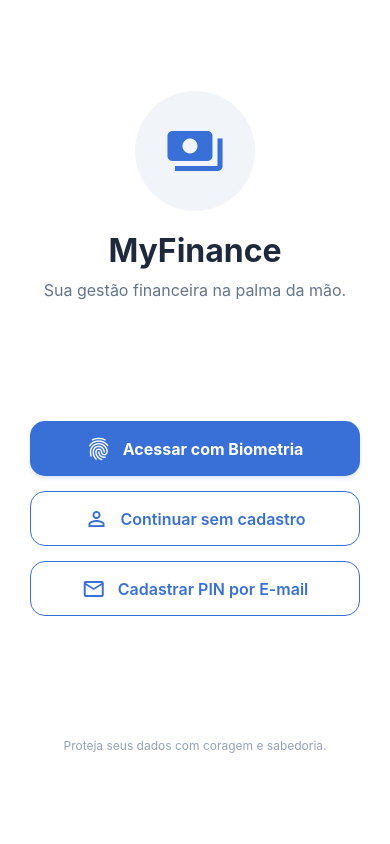
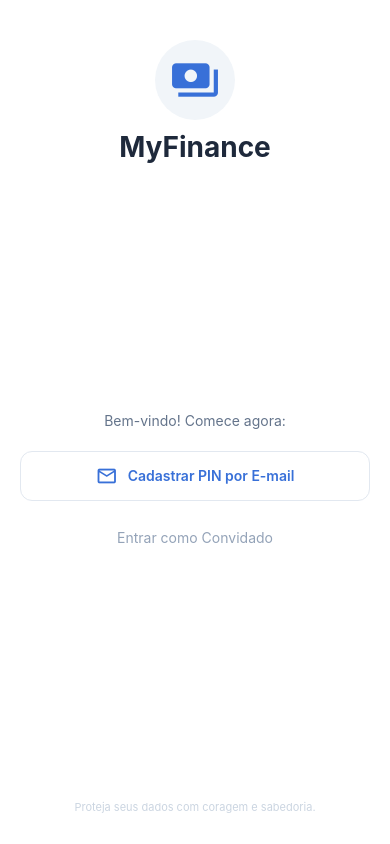
Before and after one commit to KleberSilvaKLOS/account-control-app, a React Native app: screen /Login in a window 390 px wide. Built offline with nearby package versions, Linux system fonts and the light colour scheme.

Commit message:
feat: enhance login flow with PIN verification and update UI components

```diff
--- a/App.js
+++ b/App.js
@@ -133,7 +133,10 @@ export default function App() {
   async function checkLogin() {
     try {
       const logged = await AsyncStorage.getItem('@myfinance:logged');
-        setIsLogged(logged === 'true');
+      const savedPin = await AsyncStorage.getItem('@myfinance:pin');
+
+      // Se tiver logado e tiver PIN, vai direto para a Home ou pede PIN
+      setIsLogged(logged === 'true' && savedPin !== null);
         } catch (e) {
           setIsLogged(false);
         }
--- a/src/screens/auth/pinCreate.tsx
+++ b/src/screens/auth/pinCreate.tsx
@@ -5,6 +5,8 @@ import {
 } from 'react-native';
 import { MaterialIcons, Ionicons } from '@expo/vector-icons';
 import AsyncStorage from '@react-native-async-storage/async-storage';
+
+
 
 export default function PinCreateScreen({ navigation }: any) {
   const [pin, setPin] = useState('');
--- a/src/screens/login/login.tsx
+++ b/src/screens/login/login.tsx
@@ -1,4 +1,4 @@
-import React, { useState } from 'react';
+import React, { useState, useEffect } from 'react';
 import {
   View,
   Text,
@@ -12,25 +12,64 @@ import {
 import { MaterialIcons, Ionicons } from '@expo/vector-icons';
 import * as LocalAuthentication from 'expo-local-authentication';
 import AsyncStorage from '@react-native-async-storage/async-storage';
+import { useFocusEffect } from '@react-navigation/native';
 
 export default function LoginScreen({ navigation }: any) {
   const [loading, setLoading] = useState(false);
+  const [hasPin, setHasPin] = useState(false);
+  const [inputPin, setInputPin] = useState('');
 
-  // --- LÓGICA DE BIOMETRIA ---
+  useFocusEffect(
+    React.useCallback(() => {
+      checkPinStatus();
+      setInputPin('');
+    }, [])
+  );
+
+  const checkPinStatus = async () => {
+    const savedPin = await AsyncStorage.getItem('@myfinance:pin');
+    setHasPin(!!savedPin);
+  };
+
+  const handlePinPress = (num: string) => {
+    if (inputPin.length < 6) {
+      setInputPin(inputPin + num);
+    }
+  };
+
+  const handleDelete = () => {
+    setInputPin(inputPin.slice(0, -1));
+  };
+
+  const handleManualLogin = () => {
+    if (inputPin.length < 4) {
+      Alert.alert("Aviso", "O PIN deve ter pelo menos 4 dígitos.");
+      return;
+    }
+    verifyPin(inputPin);
+  };
+
+  const verifyPin = async (pinAttempt: string) => {
+    const savedPin = await AsyncStorage.getItem('@myfinance:pin');
+    if (pinAttempt === savedPin) {
+      handleLoginSuccess();
+    } else {
+      Alert.alert("Erro", "PIN incorreto");
+      setInputPin('');
+    }
+  };
+
   const handleBiometry = async () => {
     const hasHardware = await LocalAuthentication.hasHardwareAsync();
     const isEnrolled = await LocalAuthentication.isEnrolledAsync();
 
     if (!hasHardware || !isEnrolled) {
-      return Alert.alert(
-        'Aviso',
-        'Biometria não disponível ou não cadastrada neste aparelho.'
-      );
+      return Alert.alert('Aviso', 'Biometria não disponível.');
     }
 
     const auth = await LocalAuthentication.authenticateAsync({
       promptMessage: 'Acesse seu MyFinance',
-      fallbackLabel: 'Usar senha',
+      fallbackLabel: 'Usar PIN',
     });
 
     if (auth.success) {
@@ -44,8 +83,7 @@ export default function LoginScreen({ navigation }: any) {
       await AsyncStorage.setItem('@myfinance:logged', 'true');
       navigation.replace('MainTabs');
     } catch (error) {
-      console.error('Erro ao navegar:', error);
-      Alert.alert('Erro', 'Não foi possível acessar a tela principal.');
+      Alert.alert('Erro', 'Não foi possível acessar.');
     } finally {
       setLoading(false);
     }
@@ -56,155 +94,96 @@ export default function LoginScreen({ navigation }: any) {
       <StatusBar barStyle="dark-content" />
 
       <View style={styles.content}>
-        {/* LOGO E CABEÇALHO */}
         <View style={styles.header}>
           <View style={styles.logoCircle}>
-            <MaterialIcons name="payments" size={60} color="#3870d8" />
+            <MaterialIcons name="payments" size={50} color="#3870d8" />
           </View>
-
           <Text style={styles.title}>MyFinance</Text>
-          <Text style={styles.subtitle}>
-            Sua gestão financeira na palma da mão.
-          </Text>
         </View>
 
-        {/* BOTÕES DE ACESSO */}
-        <View style={styles.buttonContainer}>
-          {loading ? (
-            <ActivityIndicator size="large" color="#3870d8" />
-          ) : (
-            <>
-              {/* BOTÃO DE BIOMETRIA */}
-              <TouchableOpacity
-                style={styles.biometryBtn}
-                onPress={handleBiometry}
-                activeOpacity={0.8}
-              >
-                <Ionicons name="finger-print" size={24} color="#fff" />
-                <Text style={styles.biometryText}>Acessar com Biometria</Text>
+        <View style={styles.authContainer}>
+          {hasPin && (
+            <View style={styles.pinArea}>
+              <Text style={styles.pinLabel}>Digite seu PIN</Text>
+              <View style={styles.dotsRow}>
+                {[1, 2, 3, 4, 5, 6].map((_, i) => (
+                  <View key={i} style={[styles.dot, inputPin.length > i && styles.dotFilled]} />
+                ))}
+              </View>
+
+              <View style={styles.numPad}>
+                {['1', '2', '3', '4', '5', '6', '7', '8', '9'].map((num) => (
+                  <TouchableOpacity key={num} style={styles.numBtn} onPress={() => handlePinPress(num)}>
+                    <Text style={styles.numText}>{num}</Text>
+                  </TouchableOpacity>
+                ))}
+
+                {/* Botão Apagar */}
+                <TouchableOpacity style={styles.numBtn} onPress={handleDelete}>
+                  <MaterialIcons name="backspace" size={24} color="#64748b" />
+                </TouchableOpacity>
+
+                <TouchableOpacity style={styles.numBtn} onPress={() => handlePinPress('0')}>
+                  <Text style={styles.numText}>0</Text>
+                </TouchableOpacity>
+
+                {/* Botão Enter */}
+                <TouchableOpacity style={[styles.numBtn, styles.enterBtn]} onPress={handleManualLogin}>
+                  <MaterialIcons name="check" size={30} color="#fff" />
+                </TouchableOpacity>
+              </View>
+
+              <TouchableOpacity style={styles.bioLink} onPress={handleBiometry}>
+                <Ionicons name="finger-print" size={20} color="#3870d8" />
+                <Text style={styles.bioLinkText}>Usar Biometria</Text>
               </TouchableOpacity>
+            </View>
+          )}
 
-              {/* BOTÃO DE CONVIDADO */}
-              <TouchableOpacity
-                style={styles.guestBtn}
-                onPress={handleLoginSuccess}
-                activeOpacity={0.8}
-              >
-                <MaterialIcons name="person-outline" size={24} color="#3870d8" />
-                <Text style={styles.guestText}>Continuar sem cadastro</Text>
-              </TouchableOpacity>
+          {/* BOTÕES DE CADASTRO (Sempre visíveis ou para novos usuários) */}
+          <View style={styles.registrationArea}>
+            {!hasPin && <Text style={styles.welcomeText}>Bem-vindo! Comece agora:</Text>}
 
-              {/* BOTÃO DE CADASTRO POR E-MAIL (NOVO) */}
-              <TouchableOpacity
-                style={styles.emailBtn}
-                onPress={() => navigation.navigate('email')}
-                activeOpacity={0.8}
-              >
-                <MaterialIcons name="mail-outline" size={24} color="#3870d8" />
-                <Text style={styles.emailText}>Cadastrar PIN por E-mail</Text>
-              </TouchableOpacity>
-            </>
-          )}
+            <TouchableOpacity style={styles.emailBtn} onPress={() => navigation.navigate('email')}>
+              <MaterialIcons name="mail-outline" size={22} color="#3870d8" />
+              <Text style={styles.emailText}>{hasPin ? "Trocar conta / Novo PIN" : "Cadastrar PIN por E-mail"}</Text>
+            </TouchableOpacity>
+
+            <TouchableOpacity style={styles.guestBtn} onPress={handleLoginSuccess}>
+              <Text style={styles.guestText}>Entrar como Convidado</Text>
+            </TouchableOpacity>
+          </View>
         </View>
 
-        <Text style={styles.footerText}>
-          Proteja seus dados com coragem e sabedoria.
-        </Text>
+        <Text style={styles.footerText}>Proteja seus dados com coragem e sabedoria.</Text>
       </View>
     </SafeAreaView>
   );
 }
 
 const styles = StyleSheet.create({
-  container: {
-    flex: 1,
-    backgroundColor: '#fff',
-  },
-  content: {
-    flex: 1,
-    padding: 30,
-    justifyContent: 'space-around',
-    alignItems: 'center',
-  },
-  header: {
-    alignItems: 'center',
-  },
-  logoCircle: {
-    width: 120,
-    height: 120,
-    borderRadius: 60,
-    backgroundColor: '#f1f5f9',
-    justifyContent: 'center',
-    alignItems: 'center',
-    marginBottom: 20,
-  },
-  title: {
-    fontSize: 32,
-    fontWeight: 'bold',
-    color: '#1e293b',
-  },
-  subtitle: {
-    fontSize: 16,
-    color: '#64748b',
-    textAlign: 'center',
-    marginTop: 10,
-  },
-  buttonContainer: {
-    width: '100%',
-    gap: 15,
-  },
-  biometryBtn: {
-    flexDirection: 'row',
-    height: 55,
-    borderRadius: 15,
-    backgroundColor: '#3870d8',
-    justifyContent: 'center',
-    alignItems: 'center',
-    gap: 12,
-    elevation: 3,
-    shadowColor: '#3870d8',
-    shadowOffset: { width: 0, height: 2 },
-    shadowOpacity: 0.2,
-    shadowRadius: 4,
-  },
-  biometryText: {
-    color: '#fff',
-    fontSize: 16,
-    fontWeight: 'bold',
-  },
-  guestBtn: {
-    flexDirection: 'row',
-    height: 55,
-    borderRadius: 15,
-    borderWidth: 1,
-    borderColor: '#3870d8',
-    justifyContent: 'center',
-    alignItems: 'center',
-    gap: 12,
-  },
-  guestText: {
-    color: '#3870d8',
-    fontSize: 16,
-    fontWeight: '600',
-  },
-  emailBtn: {
-    flexDirection: 'row',
-    height: 55,
-    borderRadius: 15,
-    borderWidth: 1,
-    borderColor: '#3870d8',
-    justifyContent: 'center',
-    alignItems: 'center',
-    gap: 12,
-  },
-  emailText: {
-    color: '#3870d8',
-    fontSize: 16,
-    fontWeight: '600',
-  },
-  footerText: {
-    color: '#94a3b8',
-    fontSize: 12,
-    textAlign: 'center',
-  },
+  container: { flex: 1, backgroundColor: '#fff' },
+  content: { flex: 1, padding: 20, justifyContent: 'space-between', alignItems: 'center' },
+  header: { alignItems: 'center', marginTop: 20 },
+  logoCircle: { width: 80, height: 80, borderRadius: 40, backgroundColor: '#f1f5f9', justifyContent: 'center', alignItems: 'center', marginBottom: 10 },
+  title: { fontSize: 28, fontWeight: 'bold', color: '#1e293b' },
+  authContainer: { width: '100%', alignItems: 'center' },
+  pinArea: { alignItems: 'center', width: '100%', marginBottom: 30 },
+  pinLabel: { fontSize: 16, color: '#64748b', marginBottom: 15, fontWeight: '500' },
+  dotsRow: { flexDirection: 'row', gap: 12, marginBottom: 25 },
+  dot: { width: 12, height: 12, borderRadius: 6, borderWidth: 1.5, borderColor: '#cbd5e1' },
+  dotFilled: { backgroundColor: '#3870d8', borderColor: '#3870d8' },
+  numPad: { flexDirection: 'row', flexWrap: 'wrap', justifyContent: 'center', width: 280, gap: 15 },
+  numBtn: { width: 65, height: 65, borderRadius: 35, backgroundColor: '#f8fafc', justifyContent: 'center', alignItems: 'center' },
+  enterBtn: { backgroundColor: '#3870d8' },
+  numText: { fontSize: 22, fontWeight: 'bold', color: '#1e293b' },
+  bioLink: { flexDirection: 'row', alignItems: 'center', gap: 8, marginTop: 20 },
+  bioLinkText: { color: '#3870d8', fontWeight: '600' },
+  registrationArea: { width: '100%', gap: 12, marginTop: 10 },
+  welcomeText: { textAlign: 'center', color: '#64748b', marginBottom: 10 },
+  emailBtn: { flexDirection: 'row', height: 50, borderRadius: 12, borderWidth: 1, borderColor: '#e2e8f0', justifyContent: 'center', alignItems: 'center', gap: 10 },
+  emailText: { color: '#3870d8', fontWeight: '600' },
+  guestBtn: { height: 50, justifyContent: 'center', alignItems: 'center' },
+  guestText: { color: '#94a3b8', fontSize: 14 },
+  footerText: { color: '#cbd5e1', fontSize: 11, marginBottom: 10 },
 });
```
Lines whose indentation alone changed are shown as unchanged.
